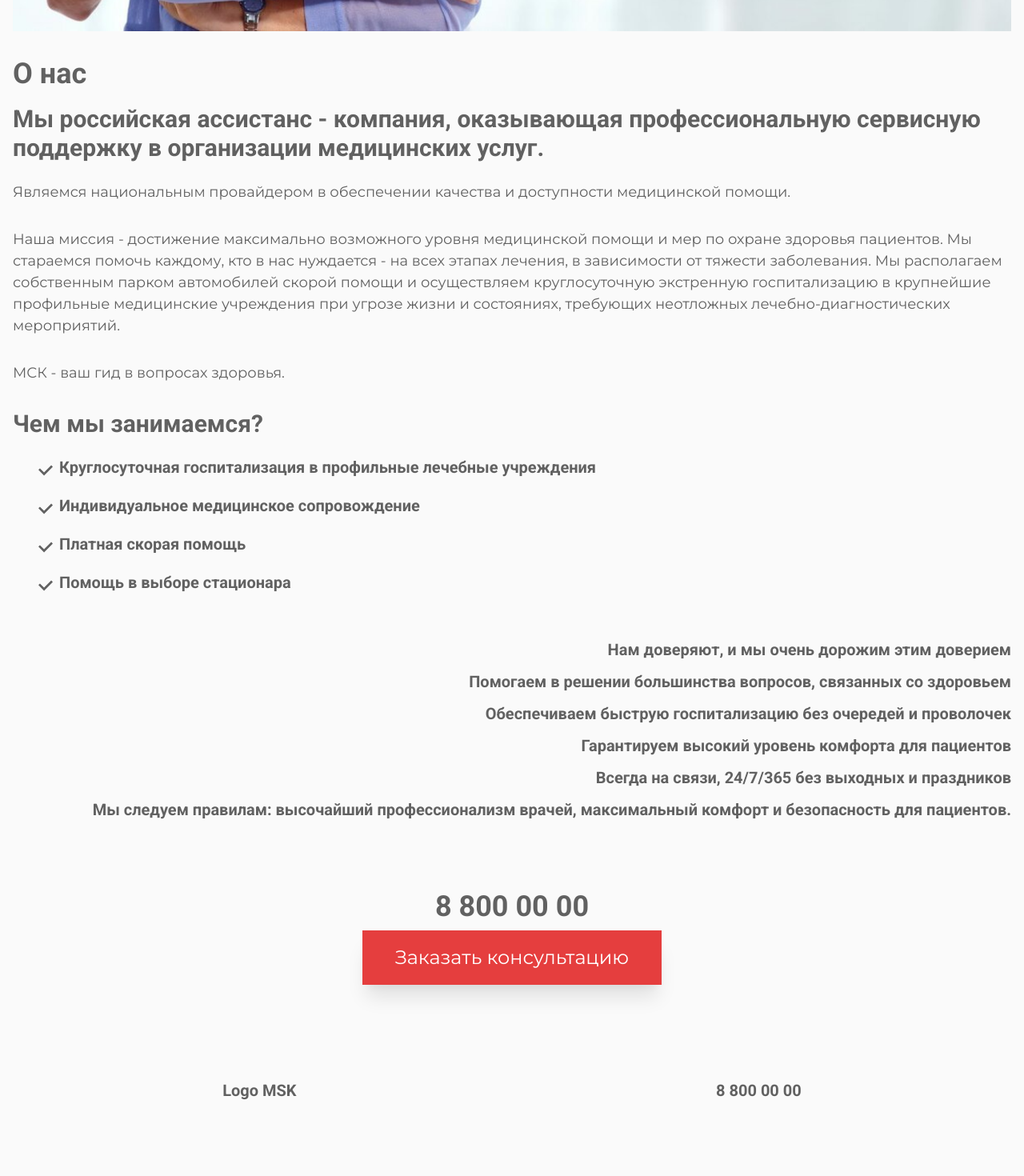
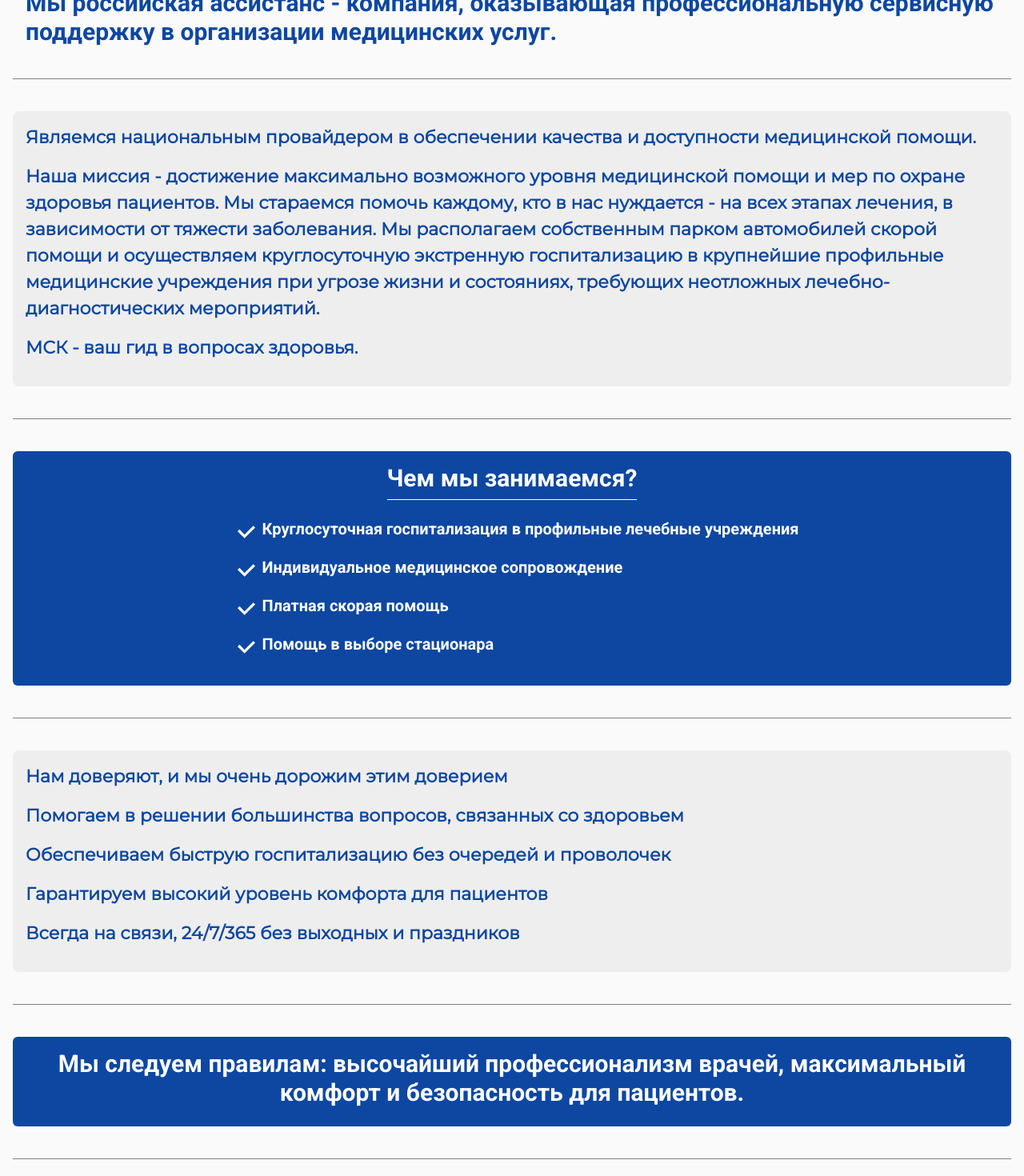
Before and after one commit to vladimirmuratov/msk, a Next.js app: page /about in a window 1280 px wide. Shown: the part 1100-2570 px from the top of the page at 80% size. Built offline with nearby package versions, Linux system fonts and the light colour scheme.

Commit message:
fix about page

```diff
--- a/pages/about.js
+++ b/pages/about.js
@@ -1,6 +1,4 @@
 import {Box, Heading, List, ListItem, Text, useDisclosure} from "@chakra-ui/react";
-import {BaseBtnBack} from "@/components/base/BaseBtnBack";
-import {BaseTitlePage} from "@/components/base/BaseTitlePage";
 import {Layout} from "@/components/Layout";
 import Head from "next/head";
 import {CheckIcon} from "@chakra-ui/icons";
@@ -10,7 +8,7 @@ import {BaseCallBlock} from "@/components/base/BaseCallBlock";
 import {BaseModal} from "@/components/base/BaseModal";
 
 export default function About() {
-    const { isOpen, onOpen, onClose } = useDisclosure()
+    const {isOpen, onOpen, onClose} = useDisclosure()
 
     return (
         <>
@@ -22,15 +20,19 @@ export default function About() {
             </Head>
             <BaseModal isOpen={isOpen} onClose={onClose}/>
             <Layout>
-                <Box px="1rem">
-                    <BaseBtnBack/>
-                    <Banner imgUrl="./images/about-main.png" label="МСК  - ваш гид в вопросах здоровья"/>
-                    <BaseTitlePage title="О нас"/>
-                    <Box display="flex" flexDirection="column" gap="4" fontSize="18px">
+                <Box px={{base: "4px", md: "1rem"}} color="#0d47a1">
+                    <Banner imgUrl="./images/doctor8.png" label="МСК  - ваш гид в вопросах здоровья" color="#ff8f00"
+                            textShadow="white"/>
+                    <Box borderBottom="1px solid gray" mt="10" mb="10"/>
+                    <Box px="4" data-aos="fade-up">
                         <Heading size="lg">
                             Мы российская ассистанс - компания, оказывающая профессиональную сервисную поддержку в
                             организации медицинских услуг.
                         </Heading>
+                    </Box>
+                    <Box borderBottom="1px solid gray" mt="10" mb="10"/>
+                    <Box p="4" borderRadius="lg" fontSize={{base: "20px", xl: "22px"}} fontWeight="semibold"
+                         bgColor="#eeeeee" data-aos="fade-up">
                         <Text>Являемся национальным провайдером в обеспечении качества и доступности медицинской
                             помощи.</Text>
                         <Text>
@@ -45,11 +47,28 @@ export default function About() {
                         <Text>
                             МСК - ваш гид в вопросах здоровья.
                         </Text>
-                        <Heading size="lg">Чем мы занимаемся?</Heading>
-                        <List spacing="4">
+                    </Box>
+                    <Box borderBottom="1px solid gray" mt="10" mb="10"/>
+                    <Box
+                        display="flex"
+                        flexDirection="column"
+                        alignItems="center"
+                        gap="4"
+                        fontSize={{base: "20px", xl: "22px"}}
+                        bgColor="#0d47a1"
+                        color="white"
+                        borderRadius="md"
+                        p="4"
+                        data-aos="fade-up"
+                    >
+                        <Box borderBottom="1px solid white" mb="2">
+                            <Heading size="lg">Чем мы занимаемся?</Heading>
+                        </Box>
+                        <List spacing="4" pl="4">
                             <ListItem display="flex" alignItems="center" gap="2">
                                 <CheckIcon/>
-                                <Heading size="md">Круглосуточная госпитализация в профильные лечебные учреждения</Heading>
+                                <Heading size="md">Круглосуточная госпитализация в профильные лечебные
+                                    учреждения</Heading>
                             </ListItem>
                             <ListItem display="flex" alignItems="center" gap="2">
                                 <CheckIcon/>
@@ -64,22 +83,31 @@ export default function About() {
                                 <Heading size="md">Помощь в выборе стационара</Heading>
                             </ListItem>
                         </List>
-                        <Box mt="5" display="flex" flexDirection="column" alignItems="flex-end" gap="2">
-                            <Heading size="md">Нам доверяют, и мы очень дорожим этим доверием</Heading>
-                            <Heading size="md">Помогаем в решении большинства вопросов, связанных со здоровьем</Heading>
-                            <Heading size="md">Обеспечиваем быструю госпитализацию без очередей и проволочек</Heading>
-                            <Heading size="md">Гарантируем высокий уровень комфорта для пациентов</Heading>
-                            <Heading size="md">Всегда на связи, 24/7/365 без выходных и праздников</Heading>
-                            <Heading size="md">Мы следуем правилам: высочайший профессионализм врачей, максимальный
-                                комфорт
-                                и безопасность для пациентов.</Heading>
-                        </Box>
                     </Box>
+                    <Box borderBottom="1px solid gray" mt="10" mb="10"/>
+                    <Box p="4" borderRadius="lg" fontSize={{base: "20px", xl: "22px"}} fontWeight="semibold"
+                         bgColor="#eeeeee" data-aos="fade-up">
+                        <Text>Нам доверяют, и мы очень дорожим этим доверием</Text>
+                        <Text>Помогаем в решении большинства вопросов, связанных со здоровьем</Text>
+                        <Text>Обеспечиваем быструю госпитализацию без очередей и проволочек</Text>
+                        <Text>Гарантируем высокий уровень комфорта для пациентов</Text>
+                        <Text>Всегда на связи, 24/7/365 без выходных и праздников</Text>
+                    </Box>
+                    <Box borderBottom="1px solid gray" mt="10" mb="10"/>
+                    <Box textAlign="center"
+                         bgColor="#0d47a1"
+                         color="white"
+                         borderRadius="md"
+                         p="4"
+                         data-aos="fade-up"
+                    >
+                        <Heading size="lg">Мы следуем правилам: высочайший профессионализм врачей, максимальный
+                            комфорт
+                            и безопасность для пациентов.</Heading>
+                    </Box>
+                    <Box borderBottom="1px solid gray" mt="10" mb="10"/>
                     <BaseCallBlock onClick={onOpen}/>
-                    <Box py="10" display="flex" justifyContent="space-around">
-                        <Heading size="md">Logo MSK</Heading>
-                        <Heading size="md">{phoneNumber}</Heading>
-                    </Box>
+                    <Box borderBottom="1px solid gray" mt="10" mb="10"/>
                 </Box>
             </Layout>
         </>
--- a/pages/ambulance.js
+++ b/pages/ambulance.js
@@ -21,7 +21,7 @@ export default function Ambulance() {
             <BaseModal isOpen={isOpen} onClose={onClose}/>
             <Layout>
                 <Box px={{base: "0", md: "1rem"}} flexGrow="1">
-                    <Banner imgUrl="../images/ambulance2.png" label="Когда важна каждая минута" color="#ff8f00"/>
+                    <Banner imgUrl="../images/ambulance2.png" label="Когда важна каждая минута" color="#ff8f00" textShadow="white"/>
                     <Box borderBottom="1px solid gray" mb="10"/>
                     <Box
                         color="#0d47a1"
--- a/pages/hospitalization.js
+++ b/pages/hospitalization.js
@@ -31,7 +31,7 @@ export default function Hospitalization() {
             <Layout>
                 <Box px="1rem">
                     <BaseBtnBack/>
-                    <Banner imgUrl="./images/hospitalization-main.png" label="Госпитализация в стационар"/>
+                    <Banner imgUrl="./images/hospitalization-main.png" label="Госпитализация в стационар" color="#ff8f00" textShadow="white"/>
                     <Box>
                         <Heading size="lg">Горячая линия экстренной госпитализации</Heading>
                         <Heading size="lg">{phoneNumber}</Heading>
```
Also changed, not shown: pages/hospitals.js (+10 -7 lines), pages/service.js (+8 -2 lines), public/images/bad.png (added).
